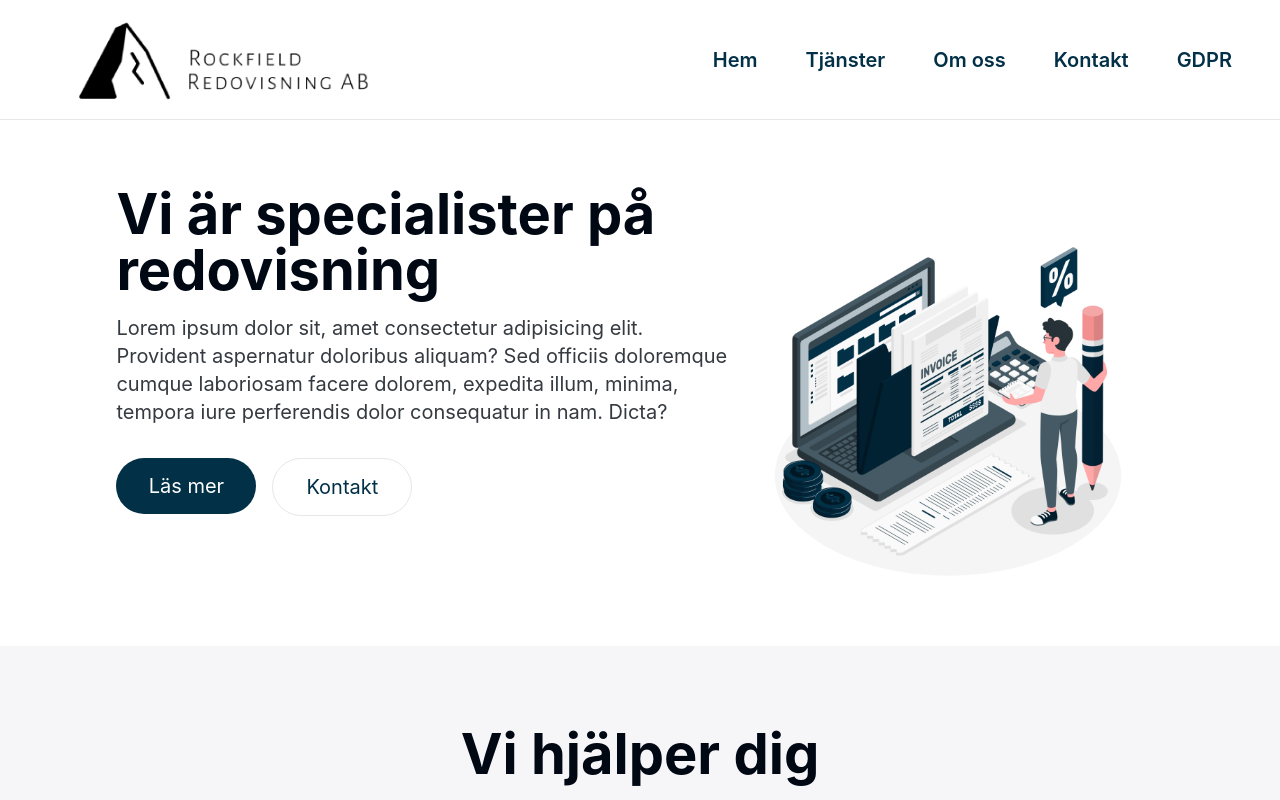
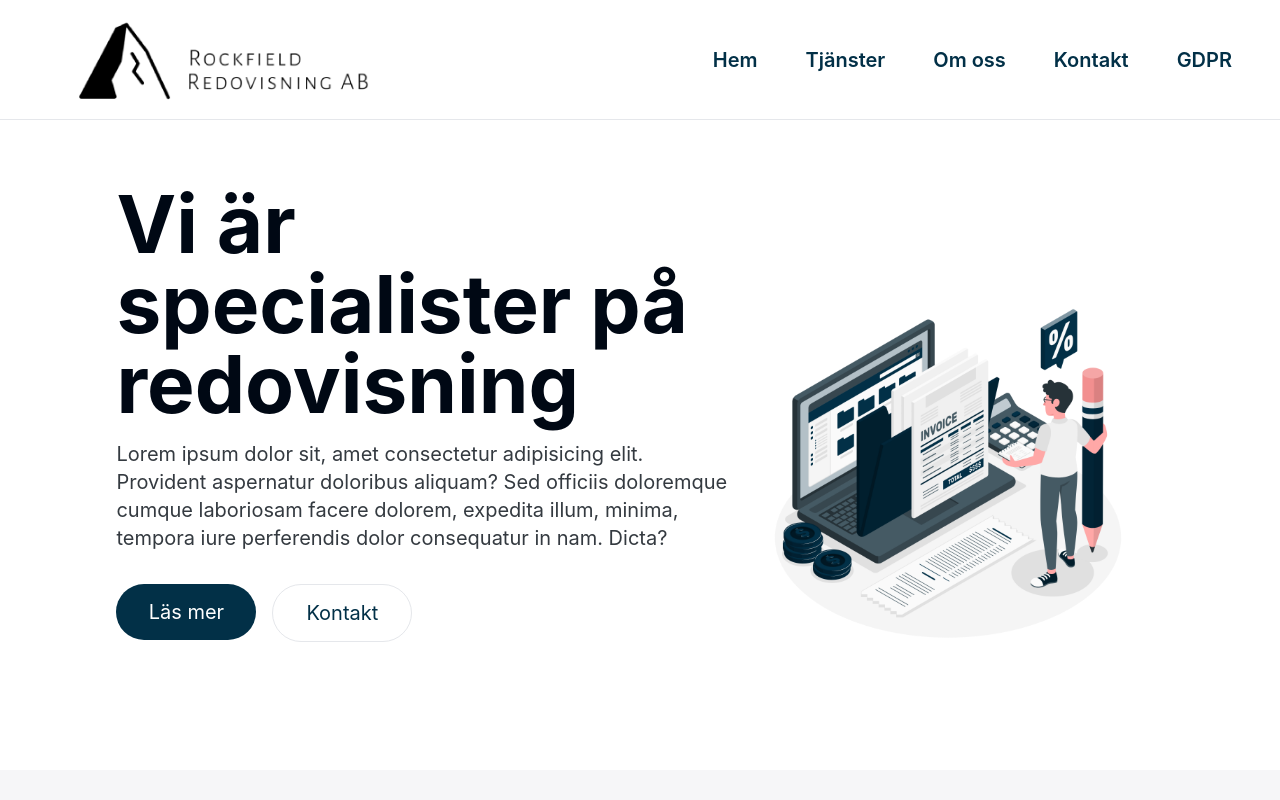
Before and after one commit to JockeHTML/rockfield-redovisning, a Next.js app: page / in a window 1280 px wide. Shown: the top 800 px of the page. Built offline with nearby package versions, Linux system fonts and the light colour scheme.

Commit message:
added new font size for landing page

```diff
--- a/components/home/home.module.css
+++ b/components/home/home.module.css
@@ -14,7 +14,7 @@
 }
 
 .text {
-  width: 30%;
+  width: 40%;
   display: flex;
   flex-direction: column;
   padding: 0 1rem;
@@ -23,7 +23,8 @@
 
 .text h1 {
   margin-bottom: var(--size4);
-  width: 80%;
+  width: 90%;
+  font-size: var(--size20);
 }
 
 .text p {
```
Also changed, not shown: public/images/gdpr.jpg (added).
